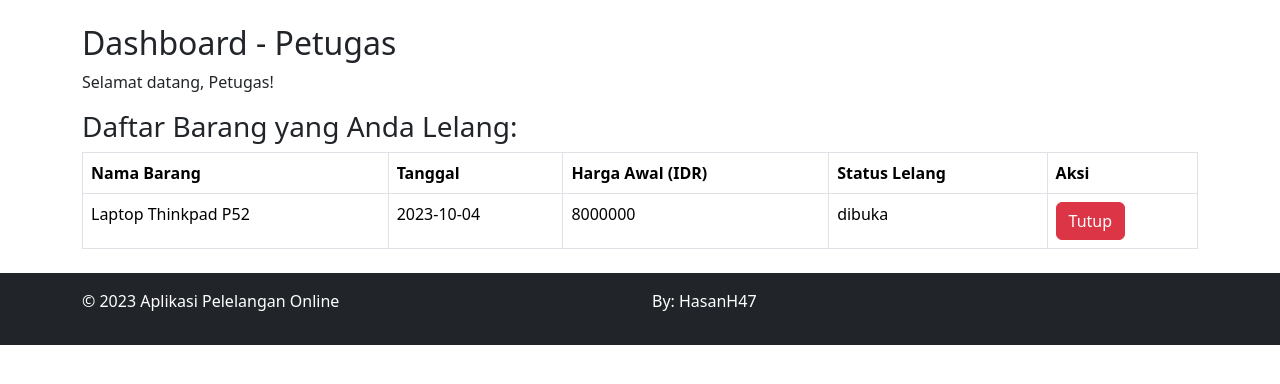
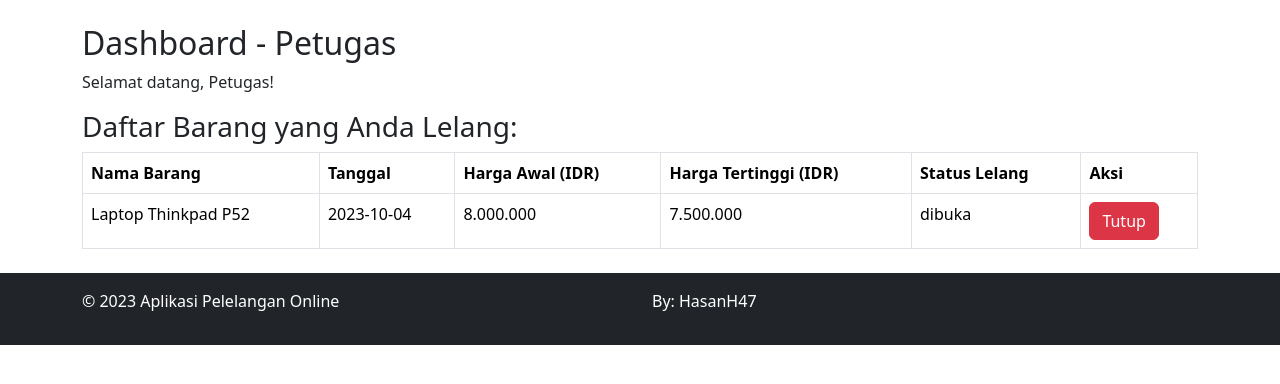
Before and after one commit to al-kawsar/school_lelang_barang, a PHP site: page /lelang_php/pages/petugas/dashboard.php in a window 1280 px wide. Shown: the part 56-440 px from the top of the page. Run offline with PHP 8.4, Linux system fonts and the light colour scheme; a user stored in the database is signed in; data comes from the database, SQL or seed files in the repository.

Commit message:
improve appearance

```diff
--- a/pages/admin/generate_report.php
+++ b/pages/admin/generate_report.php
@@ -68,8 +68,8 @@ if ($stmt = $mysqli->prepare($sql)) {
               <tr>
                 <td><?php echo $barang['nama_barang']; ?></td>
                 <td><?php echo $barang['tgl']; ?></td>
-                <td><?php echo $barang['harga_awal']; ?></td>
-                <td><?php echo $barang['harga_akhir']; ?></td>
+                <td><?php echo number_format($barang['harga_awal'], 0, ",", "."); ?></td>
+                <td><?php echo number_format($barang['harga_akhir'], 0, ",", "."); ?></td>
                 <td><?php echo $barang['nama_lengkap']; ?></td>
                 <td><?php echo $barang['telp']; ?></td>
               </tr>
--- a/pages/admin/manage_items.php
+++ b/pages/admin/manage_items.php
@@ -128,7 +128,7 @@ if ($_SERVER['REQUEST_METHOD'] == 'POST') {
             <td><img src="../../uploads/<?php echo $barang['gambar']; ?>" alt="<?php echo $barang['nama_barang']; ?>" class="img-thumbnail" width="100"></td>
             <td><?php echo $barang['nama_barang']; ?></td>
             <td><?php echo $barang['tgl']; ?></td>
-            <td><?php echo $barang['harga_awal']; ?></td>
+            <td><?php echo number_format($barang['harga_awal'], 0, ",", "."); ?></td>
             <td><?php echo $barang['deskripsi_barang']; ?></td>
             <td>
               <a href="edit_item.php?id=<?php echo $barang['id_barang']; ?>" class="btn btn-primary btn-sm">Edit</a>
--- a/pages/petugas/dashboard.php
+++ b/pages/petugas/dashboard.php
@@ -13,11 +13,12 @@ if (!isset($_SESSION['user_id']) || $_SESSION['user_role'] !== 'petugas') {
 $user_id = $_SESSION['user_id'];
 
   // Query untuk mendapatkan daftar barang yang dikelola oleh petugas
-  $sql = "SELECT b.id_barang, b.nama_barang, b.tgl, b.harga_awal, b.deskripsi_barang, l.status
+  $sql = "SELECT b.id_barang, b.nama_barang, b.tgl, b.harga_awal, b.deskripsi_barang, l.status, IFNULL(MAX(h.penawaran_harga), b.harga_awal) AS harga_tertinggi
         FROM tb_barang b
         INNER JOIN tb_lelang l ON b.id_barang = l.id_barang
+        LEFT JOIN history_lelang h ON b.id_barang = h.id_barang
+        GROUP BY b.id_barang, b.harga_awal, b.deskripsi_barang, l.status
         ORDER BY b.tgl DESC";
-
 
 $barang_list = [];
 
@@ -67,6 +68,7 @@ $barang_list = [];
           <th>Nama Barang</th>
           <th>Tanggal</th>
           <th>Harga Awal (IDR)</th>
+          <th>Harga Tertinggi (IDR)</th>
           <th>Status Lelang</th>
           <th>Aksi</th>
         </tr>
@@ -76,11 +78,17 @@ $barang_list = [];
           <tr>
             <td><?php echo $barang['nama_barang']; ?></td>
             <td><?php echo $barang['tgl']; ?></td>
-            <td><?php echo $barang['harga_awal']; ?></td>
+            <td><?php echo number_format($barang['harga_awal'], 0, ",", "."); ?></td>
+            <td><?php echo number_format($barang['harga_tertinggi'], 0, ",", "."); ?></td>
             <td><?php echo $barang['status']; ?></td>
             <td>
+              <?php if ($barang['status'] == 'dibuka'){
+                echo "<a href='close_auction.php?id_barang=" . $barang['id_barang'] . "' class='btn btn-danger'>Tutup</a>";
+              } else {
+                echo "<a href='detail_auction.php?id_barang=" . $barang['id_barang'] . "' class='btn btn-primary'>Detail</a>";
+              }?>
               <!-- <a href="edit_auction.php?id=<?php echo $barang['id_barang']; ?>" class="btn btn-primary">Edit</a> -->
-              <a href="close_auction.php?id_barang=<?php echo $barang['id_barang']; ?>" class="btn btn-danger">Tutup</a>
+              <!-- <a href="close_auction.php?id_barang=<?php echo $barang['id_barang']; ?>" class="btn btn-danger">Tutup</a> -->
             </td>
           </tr>
         <?php endforeach; ?>
--- a/pages/petugas/generate_report.php
+++ b/pages/petugas/generate_report.php
@@ -68,8 +68,8 @@ if ($stmt = $mysqli->prepare($sql)) {
               <tr>
                 <td><?php echo $barang['nama_barang']; ?></td>
                 <td><?php echo $barang['tgl']; ?></td>
-                <td><?php echo $barang['harga_awal']; ?></td>
-                <td><?php echo $barang['harga_akhir']; ?></td>
+                <td><?php echo number_format($barang['harga_awal'], 0, ",", "."); ?></td>
+                <td><?php echo number_format($barang['harga_akhir'], 0, ",", "."); ?></td>
                 <td><?php echo $barang['nama_lengkap']; ?></td>
                 <td><?php echo $barang['telp']; ?></td>
               </tr>
--- a/pages/petugas/manage_auctions.php
+++ b/pages/petugas/manage_auctions.php
@@ -116,7 +116,7 @@ if ($result = $mysqli->query($sql)) {
             <td><img src="../../uploads/<?php echo $barang['gambar']; ?>" alt="<?php echo $barang['nama_barang']; ?>" class="img-thumbnail" width="100"></td>
             <td><?php echo $barang['nama_barang']; ?></td>
             <td><?php echo $barang['tgl']; ?></td>
-            <td><?php echo $barang['harga_awal']; ?></td>
+            <td><?php echo number_format($barang['harga_awal'], 0, ",", "."); ?></td>
             <td><?php echo $barang['deskripsi_barang']; ?></td>
             <td><a href="detail_auction.php?id_barang=<?php echo $barang['id_barang']; ?>" class='btn btn-primary'>Detail</a></td>
           </tr>
--- a/pages/petugas/manage_items.php
+++ b/pages/petugas/manage_items.php
@@ -128,7 +128,7 @@ if ($_SERVER['REQUEST_METHOD'] == 'POST') {
             <td><img src="../../uploads/<?php echo $barang['gambar']; ?>" alt="<?php echo $barang['nama_barang']; ?>" class="img-thumbnail" width="100"></td>
             <td><?php echo $barang['nama_barang']; ?></td>
             <td><?php echo $barang['tgl']; ?></td>
-            <td><?php echo $barang['harga_awal']; ?></td>
+            <td><?php echo number_format($barang['harga_awal'], 0, ",", "."); ?></td>
             <td><?php echo $barang['deskripsi_barang']; ?></td>
             <td>
               <a href="edit_item.php?id=<?php echo $barang['id_barang']; ?>" class="btn btn-primary btn-sm">Edit</a>
```
